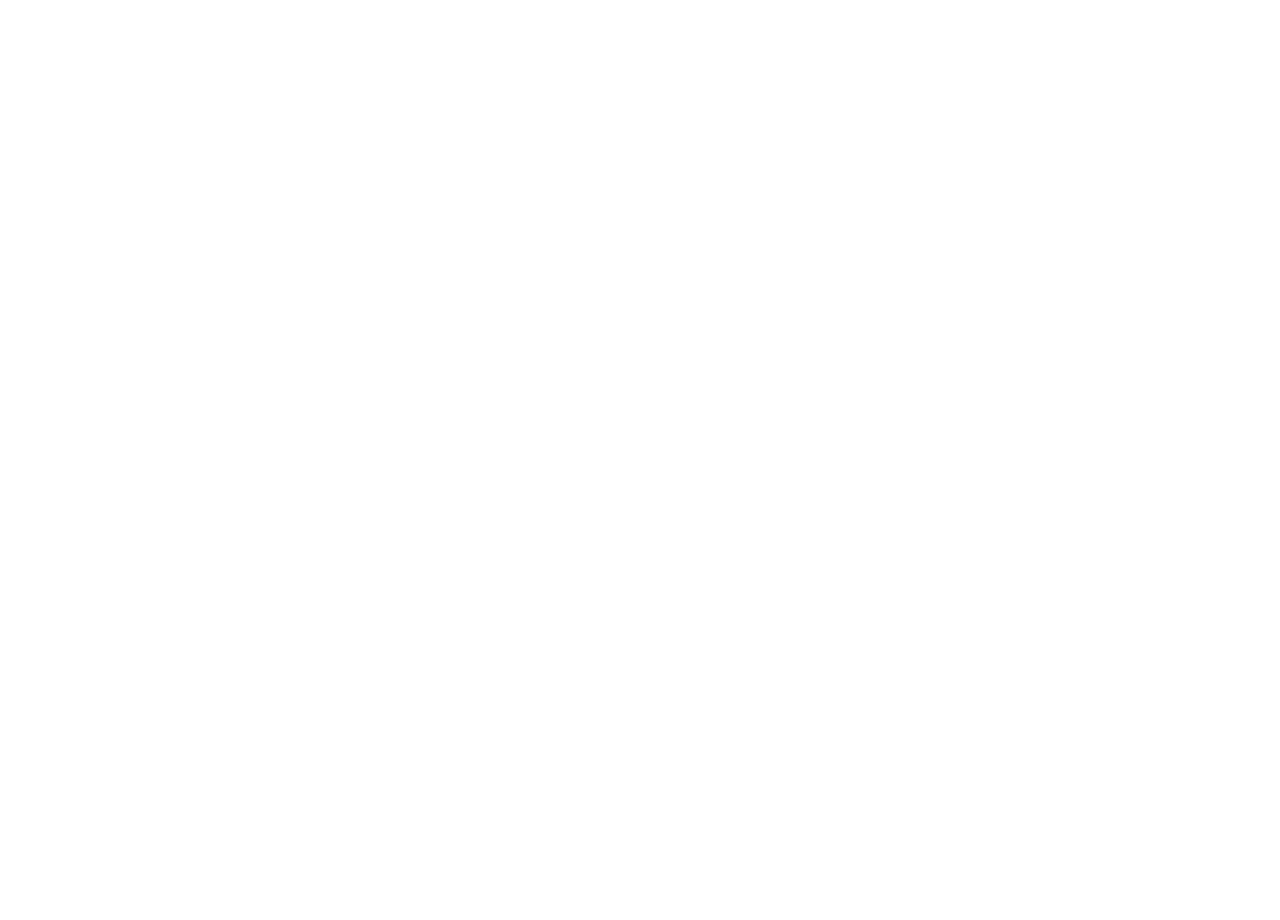
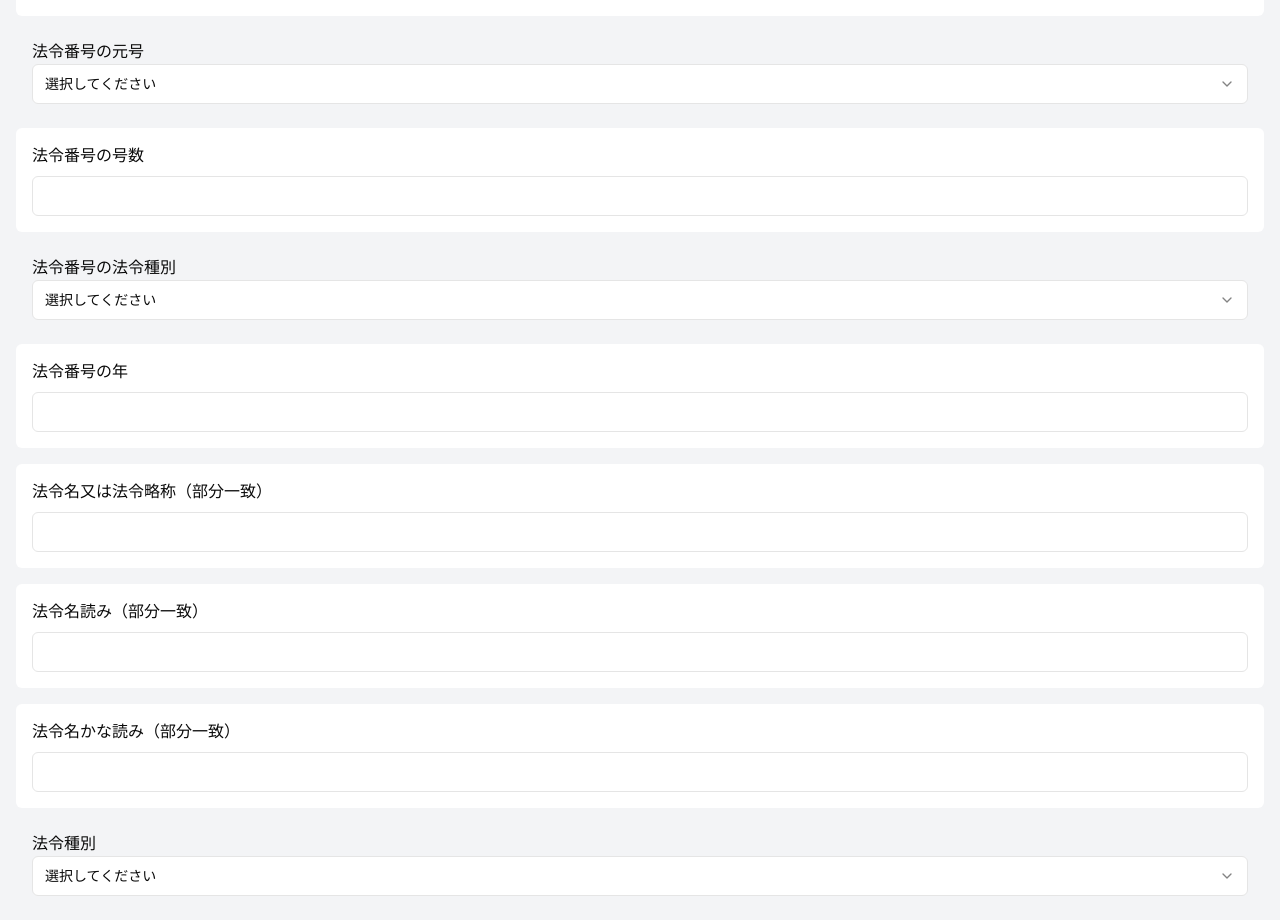
Before and after one commit to yoshi-zen/law-api-hackathon, a Next.js app: page / in a window 1280 px wide. Shown: the part 224-1144 px from the top of the page. Before the commit the page ends 800 px from the top, so only its background shows below. Built offline with nearby package versions, Linux system fonts and the light colour scheme.

Commit message:
inputのコンポーネント化

```diff
--- a/package.json
+++ b/package.json
@@ -15,6 +15,7 @@
     "build-storybook": "storybook build"
   },
   "dependencies": {
+    "@radix-ui/react-select": "^2.1.6",
     "class-variance-authority": "^0.7.1",
     "clsx": "^2.1.1",
     "lucide-react": "^0.475.0",
--- /dev/null
+++ b/src/components/ui/select.tsx
@@ -0,0 +1,160 @@
+"use client"
+
+import * as React from "react"
+import * as SelectPrimitive from "@radix-ui/react-select"
+import { Check, ChevronDown, ChevronUp } from "lucide-react"
+
+import { cn } from "@/lib/utils"
+
+const Select = SelectPrimitive.Root
+
+const SelectGroup = SelectPrimitive.Group
+
+const SelectValue = SelectPrimitive.Value
+
+const SelectTrigger = React.forwardRef<
+  React.ElementRef<typeof SelectPrimitive.Trigger>,
+  React.ComponentPropsWithoutRef<typeof SelectPrimitive.Trigger>
+>(({ className, children, ...props }, ref) => (
+  <SelectPrimitive.Trigger
+    ref={ref}
+    className={cn(
+      "flex h-10 w-full items-center justify-between rounded-md border border-input bg-background px-3 py-2 text-sm ring-offset-background placeholder:text-muted-foreground focus:outline-none focus:ring-2 focus:ring-ring focus:ring-offset-2 disabled:cursor-not-allowed disabled:opacity-50 [&>span]:line-clamp-1",
+      className
+    )}
+    {...props}
+  >
+    {children}
+    <SelectPrimitive.Icon asChild>
+      <ChevronDown className="h-4 w-4 opacity-50" />
+    </SelectPrimitive.Icon>
+  </SelectPrimitive.Trigger>
+))
+SelectTrigger.displayName = SelectPrimitive.Trigger.displayName
+
+const SelectScrollUpButton = React.forwardRef<
+  React.ElementRef<typeof SelectPrimitive.ScrollUpButton>,
+  React.ComponentPropsWithoutRef<typeof SelectPrimitive.ScrollUpButton>
+>(({ className, ...props }, ref) => (
+  <SelectPrimitive.ScrollUpButton
+    ref={ref}
+    className={cn(
+      "flex cursor-default items-center justify-center py-1",
+      className
+    )}
+    {...props}
+  >
+    <ChevronUp className="h-4 w-4" />
+  </SelectPrimitive.ScrollUpButton>
+))
+SelectScrollUpButton.displayName = SelectPrimitive.ScrollUpButton.displayName
+
+const SelectScrollDownButton = React.forwardRef<
+  React.ElementRef<typeof SelectPrimitive.ScrollDownButton>,
+  React.ComponentPropsWithoutRef<typeof SelectPrimitive.ScrollDownButton>
+>(({ className, ...props }, ref) => (
+  <SelectPrimitive.ScrollDownButton
+    ref={ref}
+    className={cn(
+      "flex cursor-default items-center justify-center py-1",
+      className
+    )}
+    {...props}
+  >
+    <ChevronDown className="h-4 w-4" />
+  </SelectPrimitive.ScrollDownButton>
+))
+SelectScrollDownButton.displayName =
+  SelectPrimitive.ScrollDownButton.displayName
+
+const SelectContent = React.forwardRef<
+  React.ElementRef<typeof SelectPrimitive.Content>,
+  React.ComponentPropsWithoutRef<typeof SelectPrimitive.Content>
+>(({ className, children, position = "popper", ...props }, ref) => (
+  <SelectPrimitive.Portal>
+    <SelectPrimitive.Content
+      ref={ref}
+      className={cn(
+        "relative z-50 max-h-96 min-w-[8rem] overflow-hidden rounded-md border bg-popover text-popover-foreground shadow-md data-[state=open]:animate-in data-[state=closed]:animate-out data-[state=closed]:fade-out-0 data-[state=open]:fade-in-0 data-[state=closed]:zoom-out-95 data-[state=open]:zoom-in-95 data-[side=bottom]:slide-in-from-top-2 data-[side=left]:slide-in-from-right-2 data-[side=right]:slide-in-from-left-2 data-[side=top]:slide-in-from-bottom-2",
+        position === "popper" &&
+          "data-[side=bottom]:translate-y-1 data-[side=left]:-translate-x-1 data-[side=right]:translate-x-1 data-[side=top]:-translate-y-1",
+        className
+      )}
+      position={position}
+      {...props}
+    >
+      <SelectScrollUpButton />
+      <SelectPrimitive.Viewport
+        className={cn(
+          "p-1",
+          position === "popper" &&
+            "h-[var(--radix-select-trigger-height)] w-full min-w-[var(--radix-select-trigger-width)]"
+        )}
+      >
+        {children}
+      </SelectPrimitive.Viewport>
+      <SelectScrollDownButton />
+    </SelectPrimitive.Content>
+  </SelectPrimitive.Portal>
+))
+SelectContent.displayName = SelectPrimitive.Content.displayName
+
+const SelectLabel = React.forwardRef<
+  React.ElementRef<typeof SelectPrimitive.Label>,
+  React.ComponentPropsWithoutRef<typeof SelectPrimitive.Label>
+>(({ className, ...props }, ref) => (
+  <SelectPrimitive.Label
+    ref={ref}
+    className={cn("py-1.5 pl-8 pr-2 text-sm font-semibold", className)}
+    {...props}
+  />
+))
+SelectLabel.displayName = SelectPrimitive.Label.displayName
+
+const SelectItem = React.forwardRef<
+  React.ElementRef<typeof SelectPrimitive.Item>,
+  React.ComponentPropsWithoutRef<typeof SelectPrimitive.Item>
+>(({ className, children, ...props }, ref) => (
+  <SelectPrimitive.Item
+    ref={ref}
+    className={cn(
+      "relative flex w-full cursor-default select-none items-center rounded-sm py-1.5 pl-8 pr-2 text-sm outline-none focus:bg-accent focus:text-accent-foreground data-[disabled]:pointer-events-none data-[disabled]:opacity-50",
+      className
+    )}
+    {...props}
+  >
+    <span className="absolute left-2 flex h-3.5 w-3.5 items-center justify-center">
+      <SelectPrimitive.ItemIndicator>
+        <Check className="h-4 w-4" />
+      </SelectPrimitive.ItemIndicator>
+    </span>
+
+    <SelectPrimitive.ItemText>{children}</SelectPrimitive.ItemText>
+  </SelectPrimitive.Item>
+))
+SelectItem.displayName = SelectPrimitive.Item.displayName
+
+const SelectSeparator = React.forwardRef<
+  React.ElementRef<typeof SelectPrimitive.Separator>,
+  React.ComponentPropsWithoutRef<typeof SelectPrimitive.Separator>
+>(({ className, ...props }, ref) => (
+  <SelectPrimitive.Separator
+    ref={ref}
+    className={cn("-mx-1 my-1 h-px bg-muted", className)}
+    {...props}
+  />
+))
+SelectSeparator.displayName = SelectPrimitive.Separator.displayName
+
+export {
+  Select,
+  SelectGroup,
+  SelectValue,
+  SelectTrigger,
+  SelectContent,
+  SelectLabel,
+  SelectItem,
+  SelectSeparator,
+  SelectScrollUpButton,
+  SelectScrollDownButton,
+}
--- a/src/features/_search/_components/input-condition-list/index.tsx
+++ b/src/features/_search/_components/input-condition-list/index.tsx
@@ -1,11 +1,98 @@
-import { Input } from "components/ui/input";
+import {
+  Select,
+  SelectContent,
+  SelectItem,
+  SelectTrigger,
+  SelectValue,
+} from "@/components/ui/select";
+import { eraMap } from "../../_types/_common/law-num-era";
+import { lawNumTypeMap } from "../../_types/_common/law-num-type";
+import { InputCondition } from "../input-condition";
 
 export const InputConditionList = () => {
   return (
-    <div className="flex flex-col gap-4 bg-gray-50">
+    <div className="flex flex-col gap-4 bg-gray-100 p-4">
+      <InputCondition
+        title="法令ID"
+        name="law_id"
+      />
+      <InputCondition
+        title="法令番号"
+        name="law_num"
+      />
       <div className="rounded-md px-4 py-2">
-        <p>法令ID</p>
-        <Input />
+        <p>法令番号の元号</p>
+        <Select name="law_num_era">
+          <SelectTrigger>
+            <SelectValue placeholder="選択してください" />
+          </SelectTrigger>
+          <SelectContent>
+            {eraMap.map((era, idx) => (
+              <SelectItem
+                key={`${era.en}-${idx}`}
+                value={era.en}
+              >
+                {era.ja}
+              </SelectItem>
+            ))}
+          </SelectContent>
+        </Select>
+      </div>
+      <InputCondition
+        title="法令番号の号数"
+        name="law_num_num"
+      />
+      <div className="rounded-md px-4 py-2">
+        <p>法令番号の法令種別</p>
+        <Select name="law_num_type">
+          <SelectTrigger>
+            <SelectValue placeholder="選択してください" />
+          </SelectTrigger>
+          <SelectContent>
+            {lawNumTypeMap.map((lawNumType, idx) => (
+              <SelectItem
+                key={`${lawNumType.en}-${idx}`}
+                value={lawNumType.en}
+              >
+                {lawNumType.ja}
+              </SelectItem>
+            ))}
+          </SelectContent>
+        </Select>
+      </div>
+      <InputCondition
+        title="法令番号の年"
+        name="law_num_year"
+      />
+      <InputCondition
+        title="法令名又は法令略称（部分一致）"
+        name="law_title"
+      />
+      <InputCondition
+        title="法令名読み（部分一致）"
+        name="law_title_kana"
+      />
+      <InputCondition
+        title="法令名かな読み（部分一致）"
+        name="law_title_kana"
+      />
+      <div className="rounded-md px-4 py-2">
+        <p>法令種別</p>
+        <Select name="law_type">
+          <SelectTrigger>
+            <SelectValue placeholder="選択してください" />
+          </SelectTrigger>
+          <SelectContent>
+            {lawNumTypeMap.map((lawNumType, idx) => (
+              <SelectItem
+                key={`${lawNumType.en}-${idx}`}
+                value={lawNumType.en}
+              >
+                {lawNumType.ja}
+              </SelectItem>
+            ))}
+          </SelectContent>
+        </Select>
       </div>
     </div>
   );
--- a/src/features/_search/_components/input-condition/index.tsx
+++ b/src/features/_search/_components/input-condition/index.tsx
@@ -0,0 +1,16 @@
+import { Input } from "@/components/ui/input";
+import type { ComponentProps, FC } from "react";
+
+type Props = {
+  title: string;
+} & ComponentProps<"input">;
+
+export const InputCondition: FC<Props> = (props: Props) => {
+  const { title, ...inputProps } = props;
+  return (
+    <div className="flex flex-col gap-2 rounded-md bg-white px-4 py-4">
+      <p>{title}</p>
+      <Input {...inputProps} />
+    </div>
+  );
+};
--- a/src/features/_search/_types/_common/law-num-era.ts
+++ b/src/features/_search/_types/_common/law-num-era.ts
@@ -1,4 +1,12 @@
 import { z } from "zod";
+
+const eraList = ["Meiji", "Taisho", "Showa", "Heisei", "Reiwa"] as const;
+const eraListJp = ["明治", "大正", "昭和", "平成", "令和"] as const;
+
+export const eraMap = eraList.map((era, i) => ({
+  ja: eraListJp[i],
+  en: era,
+}));
 
 /**
  * 法令番号の元号を指す。
@@ -8,10 +16,4 @@
  * - Heisei: 平成
  * - Reiwa: 令和
  */
-export const LawNumEraSchema = z.enum([
-  "Meiji",
-  "Taisho",
-  "Showa",
-  "Heisei",
-  "Reiwa",
-]);
+export const LawNumEraSchema = z.enum(eraList);
--- a/src/features/_search/_types/_common/law-num-type.ts
+++ b/src/features/_search/_types/_common/law-num-type.ts
@@ -1,4 +1,29 @@
 import { z } from "zod";
+
+const lawNumTypeList = [
+  "Constitution",
+  "Act",
+  "CabinetOrder",
+  "ImperialOrder",
+  "MinisterialOrdinance",
+  "Rule",
+  "Misc",
+] as const;
+
+const lawNumTypeListJp = [
+  "憲法",
+  "法律",
+  "政令",
+  "詔勅・勅令",
+  "府省令",
+  "規則",
+  "その他",
+];
+
+export const lawNumTypeMap = lawNumTypeList.map((lawNumType, i) => ({
+  ja: lawNumTypeListJp[i],
+  en: lawNumType,
+}));
 
 /**
  * 法令の種別を指す。
@@ -10,14 +35,6 @@
  * - Rule: 規則
  * - Misc: その他
  */
-export const LawNumTypeSchema = z.enum([
-  "Constitution",
-  "Act",
-  "CabinetOrder",
-  "ImperialOrder",
-  "MinisterialOrdinance",
-  "Rule",
-  "Misc",
-]);
+export const LawNumTypeSchema = z.enum(lawNumTypeList);
 
 export type LawNumTypeType = z.infer<typeof LawNumTypeSchema>;
```
Also changed, not shown: 2 other files (tests, documents, lock files or other folders).
